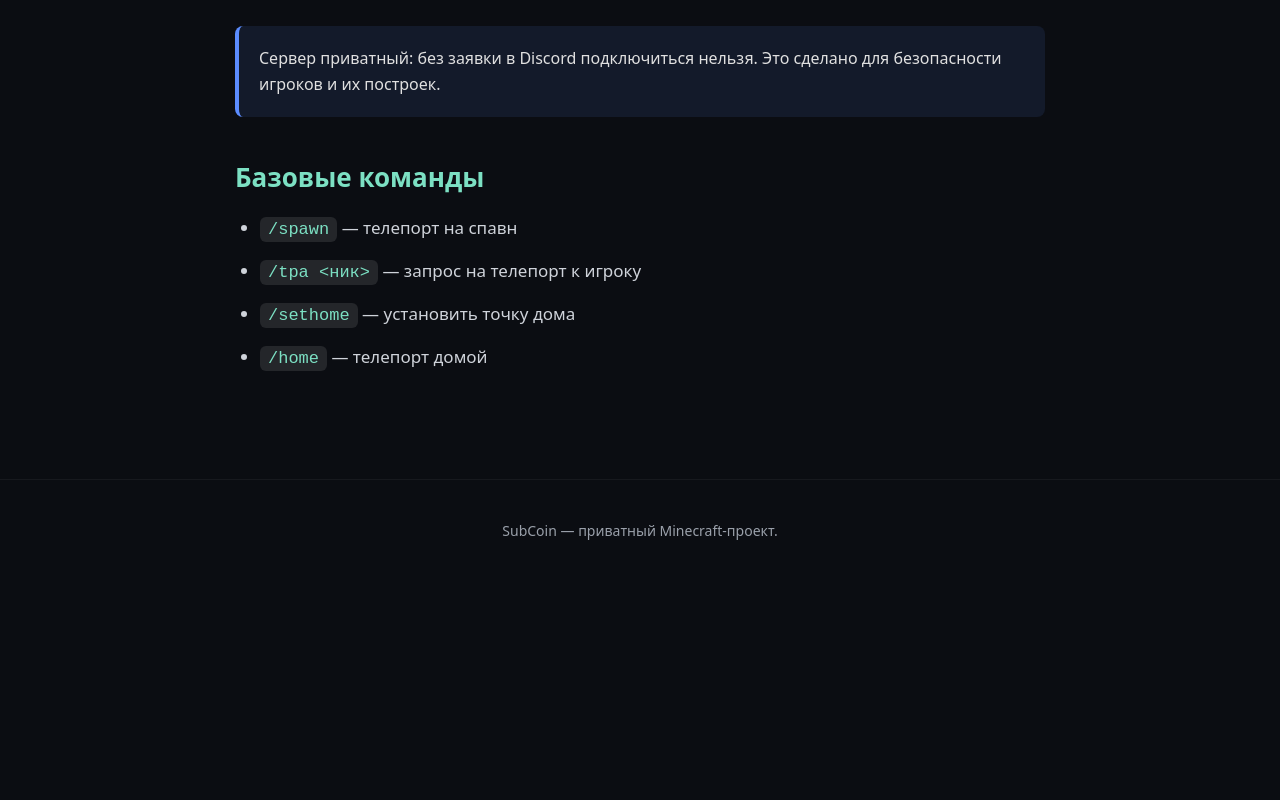
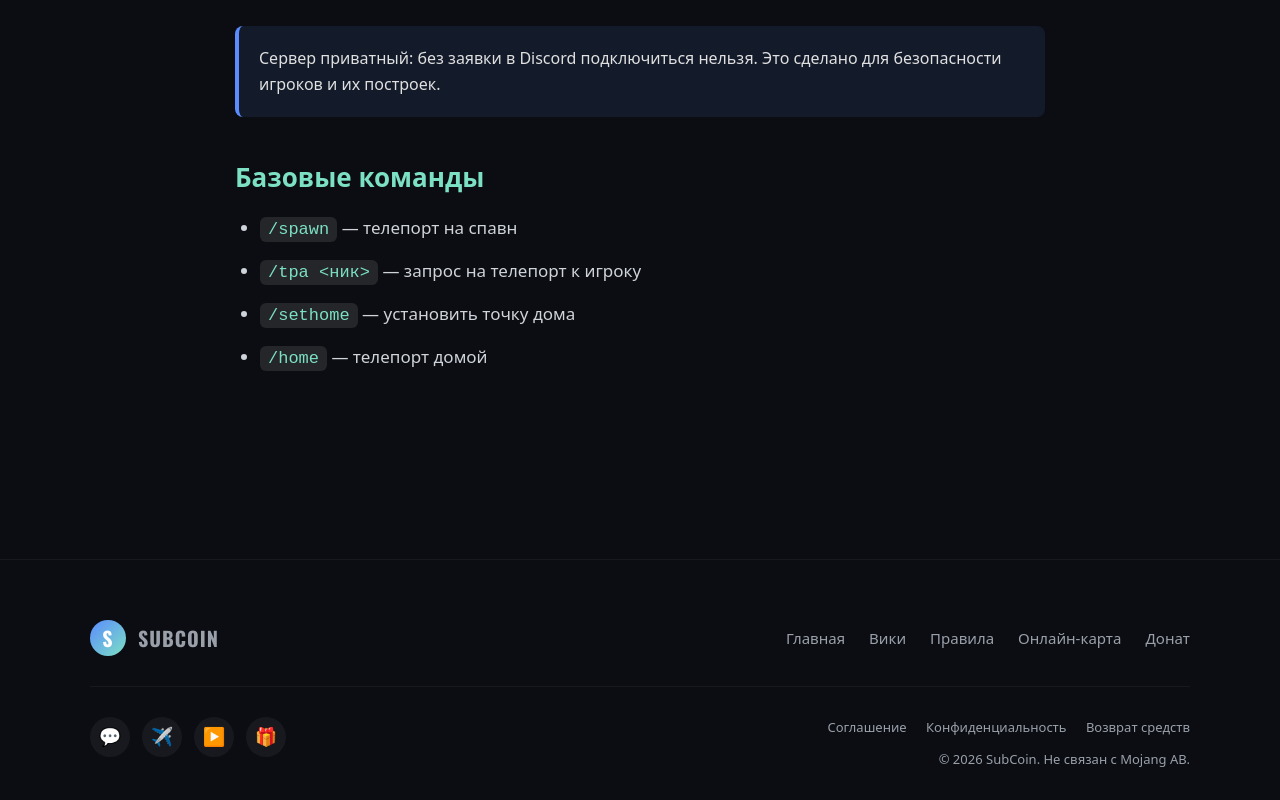
Before and after one commit to EstriperConor/scsite-1, a plain HTML site: page wiki-start.html in a window 1280 px wide. Shown: the part 423-1223 px from the top of the page. Before the commit the page ends 1005 px from the top, so only its background shows below. Drawn offline with nearby package versions, Linux system fonts and the light colour scheme.

Commit message:
Update wiki-start.html

```diff
--- a/wiki-start.html
+++ b/wiki-start.html
@@ -51,9 +51,35 @@
   </ul>
 </div>
 
-<footer>
-  SubCoin — приватный Minecraft-проект.
+<footer class="main-footer">
+  <div class="footer-top">
+    <div class="footer-logo">
+      <span class="logo-icon">S</span> SUBCOIN
+    </div>
+    <div class="footer-links">
+      <a href="index.html">Главная</a>
+      <a href="wiki.html">Вики</a>
+      <a href="rules.html">Правила</a>
+      <a href="map.html">Онлайн-карта</a>
+      <a href="donate.html">Донат</a>
+    </div>
+  </div>
+
+  <div class="footer-bottom">
+    <div class="footer-socials">
+      <a href="https://discord.gg/ВАШ_ИНВАЙТ" target="_blank" title="Discord">💬</a>
+      <a href="#" target="_blank" title="Telegram">✈️</a>
+      <a href="#" target="_blank" title="YouTube">▶️</a>
+      <a href="#" target="_blank" title="Boosty">🎁</a>
+    </div>
+
+    <div class="footer-legal">
+      <a href="#">Соглашение</a>
+      <a href="#">Конфиденциальность</a>
+      <a href="#">Возврат средств</a>
+      <p>© 2026 SubCoin. Не связан с Mojang AB.</p>
+    </div>
+  </div>
 </footer>
-<script src="script.js"></script>
 </body>
 </html>
```
